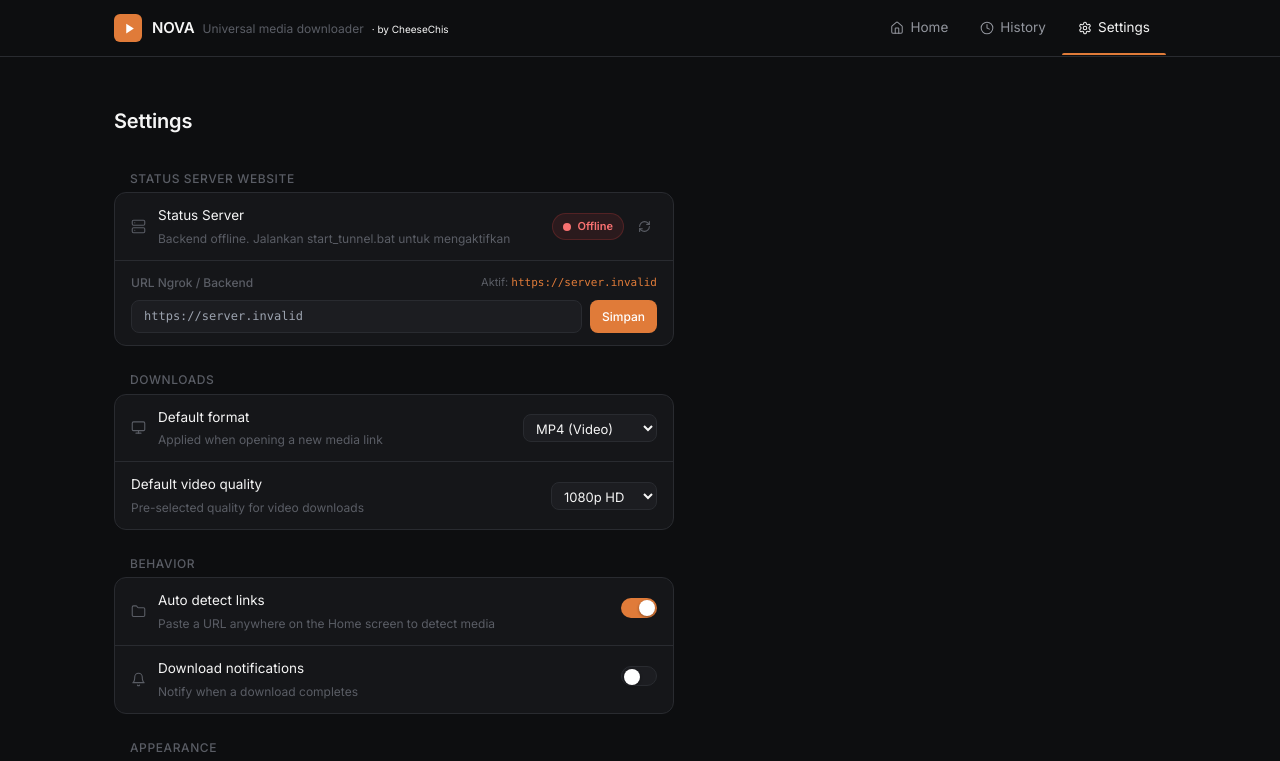
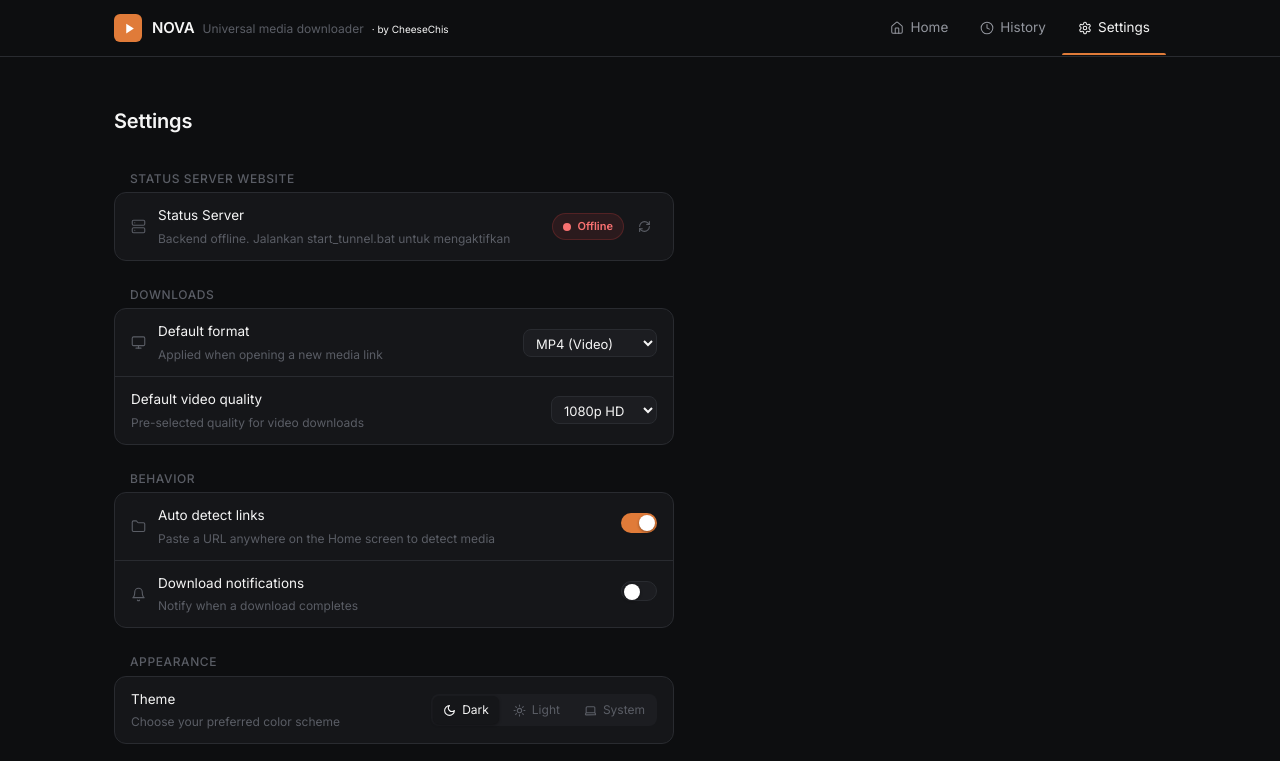
Before and after one commit to krisdiantoputra840-ai/nova-loader, a React (Vite) app: page /settings in a window 1280 px wide. Shown: the top 761 px of the page. Built offline with nearby package versions, Linux system fonts and the light colour scheme; no server answers.

Commit message:
feat: remove backend url input from settings and update ui

```diff
--- a/src/pages/Settings.tsx
+++ b/src/pages/Settings.tsx
@@ -92,7 +92,6 @@
 
 export default function Settings({ settings, onUpdate, onClearHistory, onResetSettings }: SettingsProps) {
   const notifRef = useRef(false);
-  const [customUrl, setCustomUrl] = useState(() => (typeof window !== 'undefined' ? localStorage.getItem('nova_api_url') || '' : ''));
   const [serverStatus, setServerStatus] = useState<'idle' | 'checking' | 'connected' | 'disconnected'>('idle');
   const [serverDetail, setServerDetail] = useState<string>('');
 
@@ -194,36 +193,6 @@
                 </div>
               }
             />
-            <div className="px-4 py-3 space-y-2">
-              <div className="flex items-center justify-between text-[12px]">
-                <span className="text-text-muted font-medium">URL Ngrok / Backend</span>
-                <span className="text-text-muted text-[11px]">
-                  Aktif: <span className="text-accent font-mono">{getApiBase()}</span>
-                </span>
-              </div>
-              <div className="flex gap-2">
-                <input
-                  type="text"
-                  value={customUrl}
-                  onChange={(e) => setCustomUrl(e.target.value)}
-                  placeholder={getApiBase()}
-                  className="flex-1 bg-bg-elevated border border-border-subtle text-text-primary text-[12px] rounded-[8px] px-3 py-1.5 outline-none focus:border-accent font-mono"
-                />
-                <button
-                  onClick={() => {
-                    if (customUrl.trim()) {
-                      localStorage.setItem('nova_api_url', customUrl.trim());
-                    } else {
-                      localStorage.removeItem('nova_api_url');
-                    }
-                    checkHealth();
-                  }}
-                  className="px-3 py-1.5 bg-accent hover:bg-accent-hover text-white text-[12px] font-medium rounded-[8px] transition-colors shrink-0"
-                >
-                  Simpan
-                </button>
-              </div>
-            </div>
           </SettingSection>
 
           {/* Downloads */}
```
